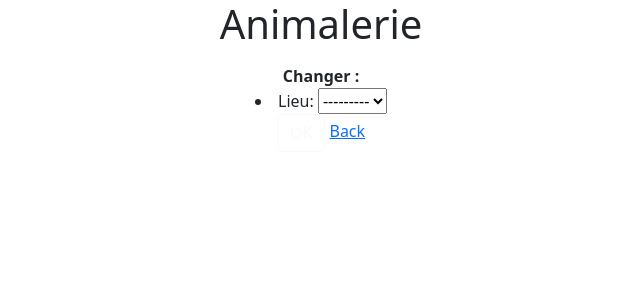
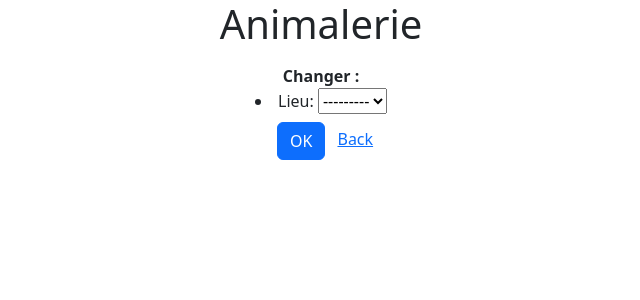
Before and after one commit to DamsSifma/animalerie-pokemon, a Django app: template animalerie/templates/animalerie/character_detail.html in a window 1280 px wide. Shown: the top 300 px of the page, without its empty margins (319-959 px from the left). Run offline with Django 3.2, Linux system fonts and the light colour scheme; the template is opened without the code that fills it: values that come from a table or form of the project are taken from there, others are empty.

Commit message:
fix bouton ok invisible

```diff
--- a/animalerie/templates/animalerie/character_detail.html
+++ b/animalerie/templates/animalerie/character_detail.html
@@ -7,7 +7,7 @@
     </h1>
     <form method="POST" class="post-form">{% csrf_token %}
         <b> Changer : </b> {{ form.as_ul }}
-        <button type="submit" class="btn btn-outline-light">OK</button>
+        <button type="submit" class="btn btn-primary m-2">OK</button>
         <a href="{% url 'character_list' %}">Back</a>
     </form>
 </div>
```
